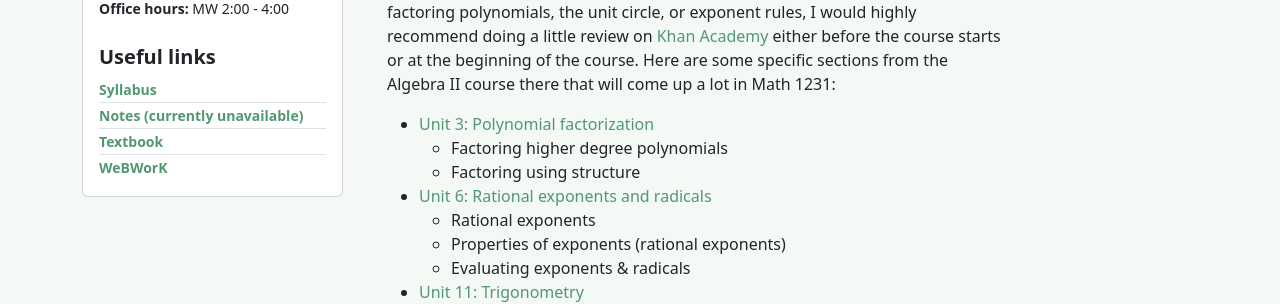
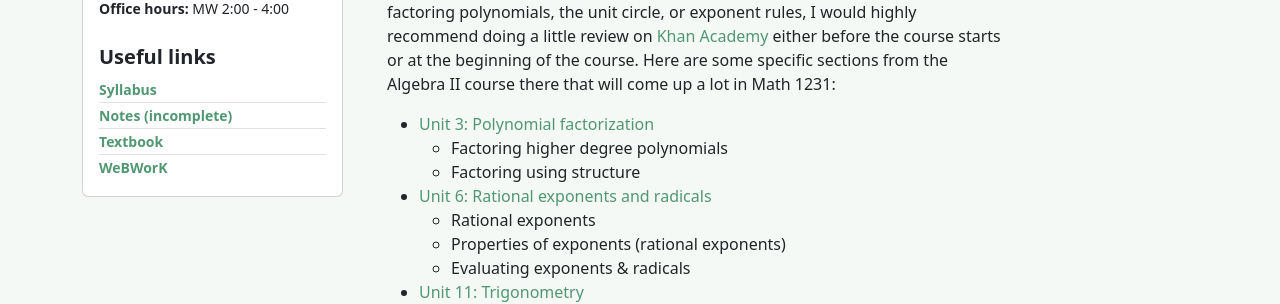
Before and after one commit to bncling/bncl-site, a Jekyll site: the page built from _courses/GW1231_summer_24.markdown, in a window 1280 px wide. Shown: the part 295-599 px from the top of the page. Built offline with Jekyll 4.4.1, drawn with Linux system fonts in a browser that asks for light colours.

Commit message:
rebuilding site Wed Jun 19 14:39:00 EDT 2024

```diff
--- a/_data/course_info.yml
+++ b/_data/course_info.yml
@@ -7,6 +7,6 @@ GW1231_summer_24:
 
 GW1231_summer_24_links:
   Syllabus: "/assets/documents/GW1231_summer_24_syllabus.pdf"
-  Notes (currently unavailable): "/assets/documents/1231_summer_24_notes.pdf"
+  Notes (incomplete): "/assets/documents/1231_summer_24_notes.pdf"
   Textbook: https://openstax.org/details/books/calculus-volume-1
   WeBWorK: "https://openmath.library.gwu.edu/webwork2/2024-summer-math1231-clingenpeel/"
```
